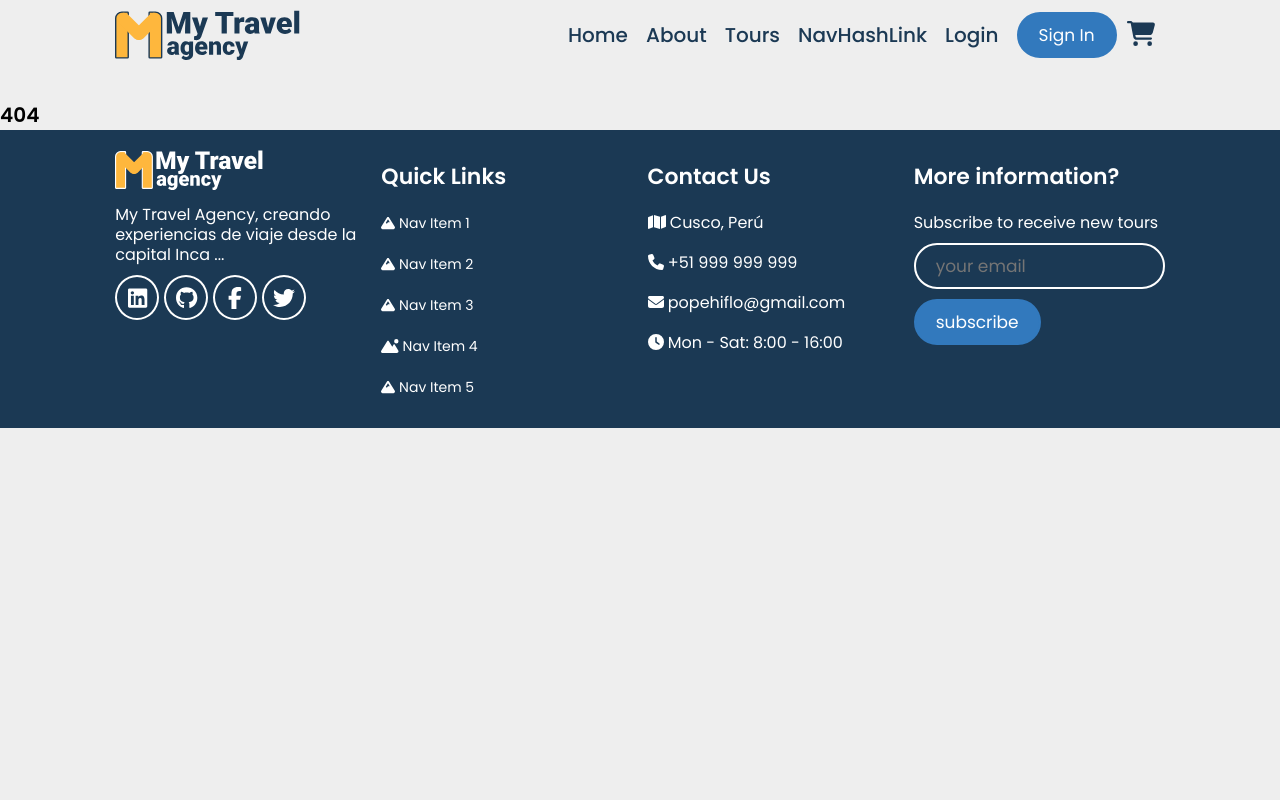
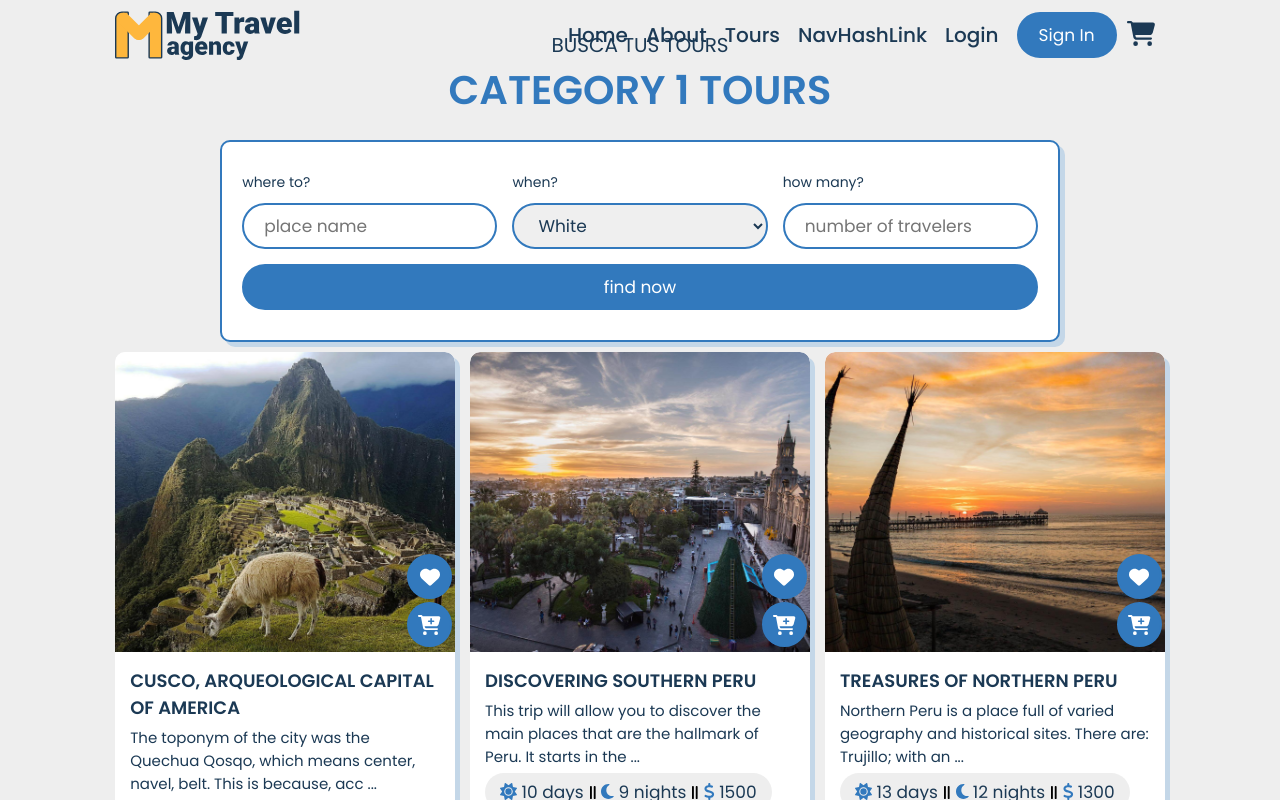
Before and after one commit to popehiflo/my-travel-agency-frontend, a React (Create React App) app: page /tours in a window 1280 px wide. Shown: the top 800 px of the page. Built offline with nearby package versions, Linux system fonts and the light colour scheme.

Commit message:
feat: Tours component, list of tours for filter

```diff
--- a/src/App.jsx
+++ b/src/App.jsx
@@ -2,10 +2,11 @@ import { BrowserRouter, Route, Routes } from 'react-router-dom';
 import Header from './components/Header';
 import Footer from './components/Footer';
 import Home from './pages/Home';
+import Backpack from './pages/Backpack';
 import SignIn from './pages/SignIn';
 import SignUp from './pages/SignUp';
 import Tour from './pages/Tour';
-import Backpack from './pages/Backpack';
+import Tours from './pages/Tours';
 
 const App = () => (
   <BrowserRouter>
@@ -20,6 +21,7 @@ const App = () => (
         <Route path="nested-b" element={<h1 style={{ marginTop: '100px' }}>Nested BBB</h1>} />
       </Route>
       <Route path="/backpack" element={<Backpack />} />
+      <Route path="tours" element={<Tours />} />
       <Route path="tours-peru/:slug" element={<Tour />} />
       <Route path="/admin-panel" element={<h1 style={{ marginTop: '100px' }}>Admin Panel</h1>} />
       <Route path="*" element={<h1 style={{ marginTop: '100px' }}>404</h1>} />
--- a/src/pages/Tours.jsx
+++ b/src/pages/Tours.jsx
@@ -1,15 +1,99 @@
 import React from 'react';
+import styledComponents from 'styled-components';
+import ToursGrid from '../components/ToursGrid';
 import { getAllTours } from '../dataFake';
-import ToursGrid from '../components/ToursGrid';
+
+const ToursWrapper = styledComponents.section`
+
+`;
+
+const WrapperForm = styledComponents.div`
+  width: 80%;
+  margin: 1rem auto;
+  background: var(--color-bg-white);
+  border: var(--border-primary);
+  border-radius: var(--border-radius);
+  -webkit-box-shadow: var(--primary-box-shadow);
+  box-shadow: var(--primary-box-shadow);
+  padding: 3rem 2rem;
+`;
+
+const FilterForm = styledComponents.form`
+  display: -webkit-box;
+  display: -ms-flexbox;
+  display: flex;
+  -webkit-box-align: end;
+  -ms-flex-align: end;
+  align-items: flex-end;
+  -ms-flex-wrap: wrap;
+  flex-wrap: wrap;
+  gap: 1.5rem;
+  .inputBox {
+    flex: 1 1 25rem;
+    label {
+      font-size: 1.4rem;
+      color: var(--color-secondary);
+      input,select {
+        width: 100%;
+        padding: 0.8rem 2rem;
+        border: var(--border-primary);
+        border-radius: var(--border-radius-btn-primary);
+        font-size: 1.7rem;
+        color: var(--color-secondary);
+        margin-top: 1rem;
+      }
+    }
+  }
+  .btn-primary {
+    flex: 1 1 15rem;
+  }
+`;
 
 // TODO: Add tours filter by category, pagination and sorting
 // FIXME: Temporal component to show the tours grid
 const Tours = () => {
   const tours = getAllTours();
   return (
-    <section id="tours">
+    <ToursWrapper id="tours">
+      <div className="heading">
+        <span>BUSCA TUS TOURS</span>
+        <h1>CATEGORY 1 TOURS</h1>
+      </div>
+      <WrapperForm>
+        <FilterForm>
+          <div className="inputBox">
+            <label htmlFor="inp01">
+              where to?
+              <input type="text" placeholder="place name" value="" id="inp01" />
+            </label>
+          </div>
+          <div className="inputBox">
+            <label htmlFor="inp02">
+              when?
+              <select type="select" value="" id="inp02">
+                <option disabled selected>
+                  Color
+                </option>
+                <option>White</option>
+                <option>Black</option>
+                <option>Red</option>
+                <option>Blue</option>
+                <option>Yellow</option>
+                <option>Green</option>
+              </select>
+            </label>
+          </div>
+          <div className="inputBox">
+            <label htmlFor="inp03">
+              how many?
+              <input type="number" placeholder="number of travelers" value="" id="inp03" />
+            </label>
+          </div>
+          <input type="submit" value="find now" className="btn-primary" />
+        </FilterForm>
+      </WrapperForm>
       <ToursGrid tours={tours} />
-    </section>
+    </ToursWrapper>
   );
 };
 
```
